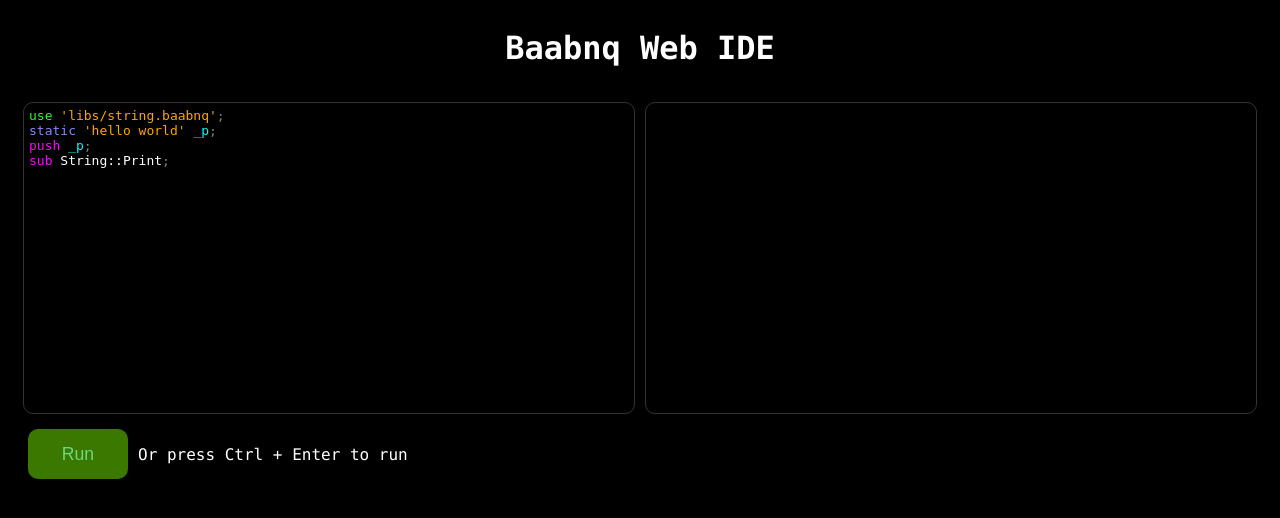
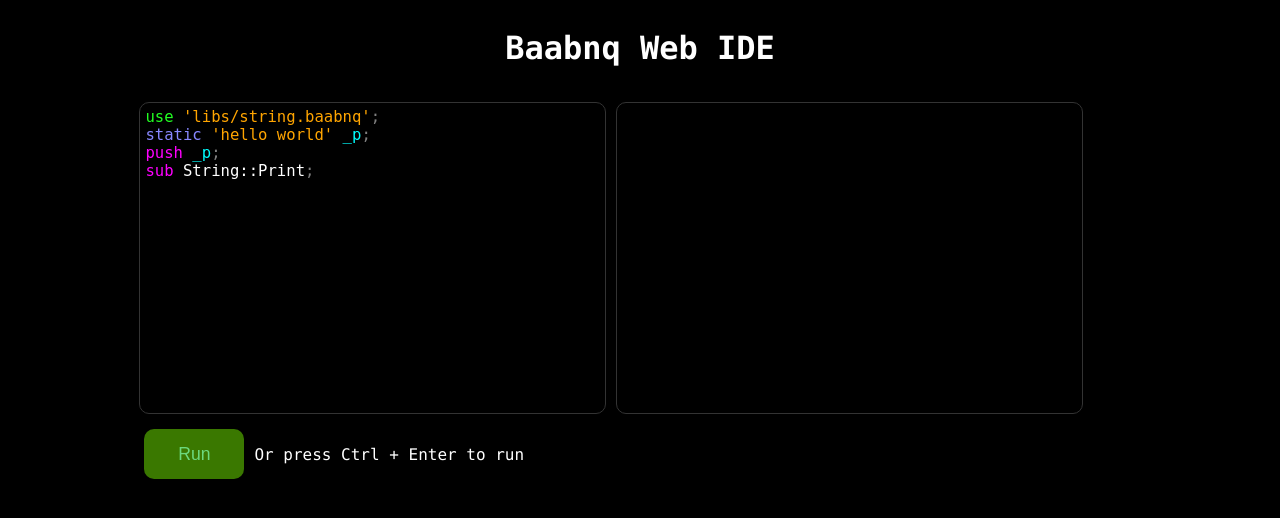
Before and after one commit to jojo20071/webIDE, a Flask app: page / in a window 1280 px wide. Shown: the top 518 px of the page. Run offline with Flask 3, Linux system fonts and the light colour scheme.

Commit message:
fixed dynamic ui and font size

```diff
--- a/templates/index.html
+++ b/templates/index.html
@@ -12,7 +12,9 @@
 
 
             .center {
-                display: table; margin: auto;
+                display: table;
+                margin: auto;
+                width: 80%;
             }
 
             .heading {
@@ -40,14 +42,15 @@
 
 
             .embed {
-                width:  600px;
+                width: 45%;
                 height: 300px;
                 float: left;
                 border: 1px solid #333;
                 border-radius: 10px;
                 margin: 5px;
                 padding: 5px;
-                overflow: auto
+                overflow: auto;
+                font-size: 1.2em;
             }
 
         </style>
```
